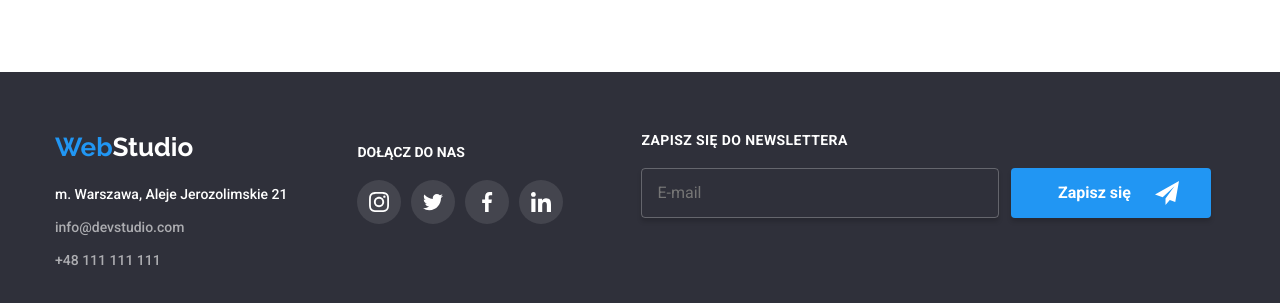
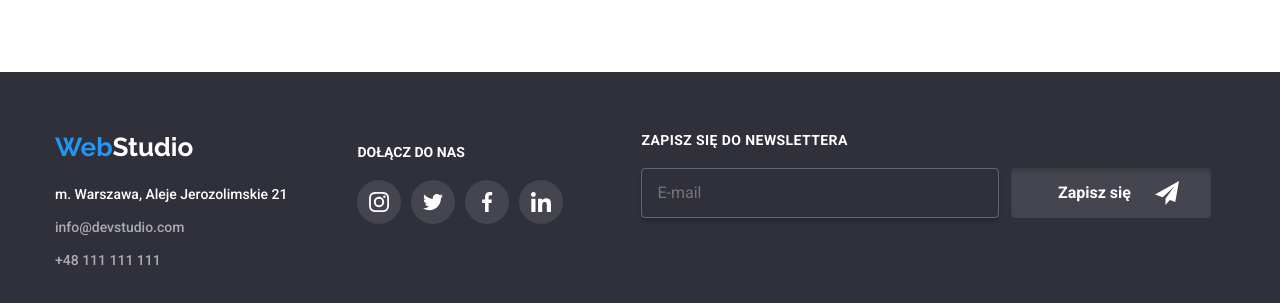
Before and after one commit to ASekretarski/goit-markup-hw-06, a plain HTML site: page index.html in a window 1280 px wide. In both pictures the pointer is over the button "Zapisz się". Shown: the part 2604-2907 px from the top of the page. Drawn offline with nearby package versions, Linux system fonts and the light colour scheme.

Commit message:
buttons' transitions added

```diff
--- a/css/styles.css
+++ b/css/styles.css
@@ -655,6 +655,7 @@ border-color: var(--primary-brand-color);
 }
 
 .newsletter .button {
+    box-sizing: border-box;
     align-items: center;
     justify-content: center;
     gap: 24px;
@@ -662,6 +663,15 @@ border-color: var(--primary-brand-color);
 padding: 10px 28px 10px 42px;
 border-radius: 4px;
 box-shadow: 0px 4px 4px rgba(0, 0, 0, 0.15);
+fill: red;
+transition: background-color 250ms cubic-bezier(0.4, 0, 0.2, 1), box-shadow 250ms cubic-bezier(0.4, 0, 0.2, 1);
+}
+
+
+.newsletter .button:hover,
+.newsletter .button:focus {
+background-color: var(--quinary-bgrd-color);
+box-shadow: inset 0px 4px 4px rgba(0, 0, 0, 0.15);
 }
 
 .request-form .flex {
@@ -791,4 +801,13 @@ visibility: hidden;
     margin: 0px 124px;
     border-radius: 4px;
     box-shadow: 0px 4px 4px rgba(0, 0, 0, 0.15);
+    transition: background-color 250ms cubic-bezier(0.4, 0, 0.2, 1), color 250ms cubic-bezier(0.4, 0, 0.2, 1), box-shadow 250ms cubic-bezier(0.4, 0, 0.2, 1);
 }
+
+.request-form .button:hover,
+.request-form .button:focus {
+background-color: var(--secondary-brand-color);
+color: var(--primary-text-color);
+outline: none;
+box-shadow: inset 0px 4px 4px rgba(0, 0, 0, 0.15);
+}
--- a/index.html
+++ b/index.html
@@ -398,9 +398,9 @@
                 autocomplete="on"
                 placeholder="E-mail"
               />
-              <button class="button flex" type="sumbit">
+              <button class="newsletter__button button flex" type="sumbit">
                 <div>Zapisz się</div>
-                <svg class="icon" width="24px" height="24px">
+                <svg class="newsletter__icon icon" width="24px" height="24px">
                   <use href="./images/icons.svg#icon-send"></use>
                 </svg>
               </button>
```
